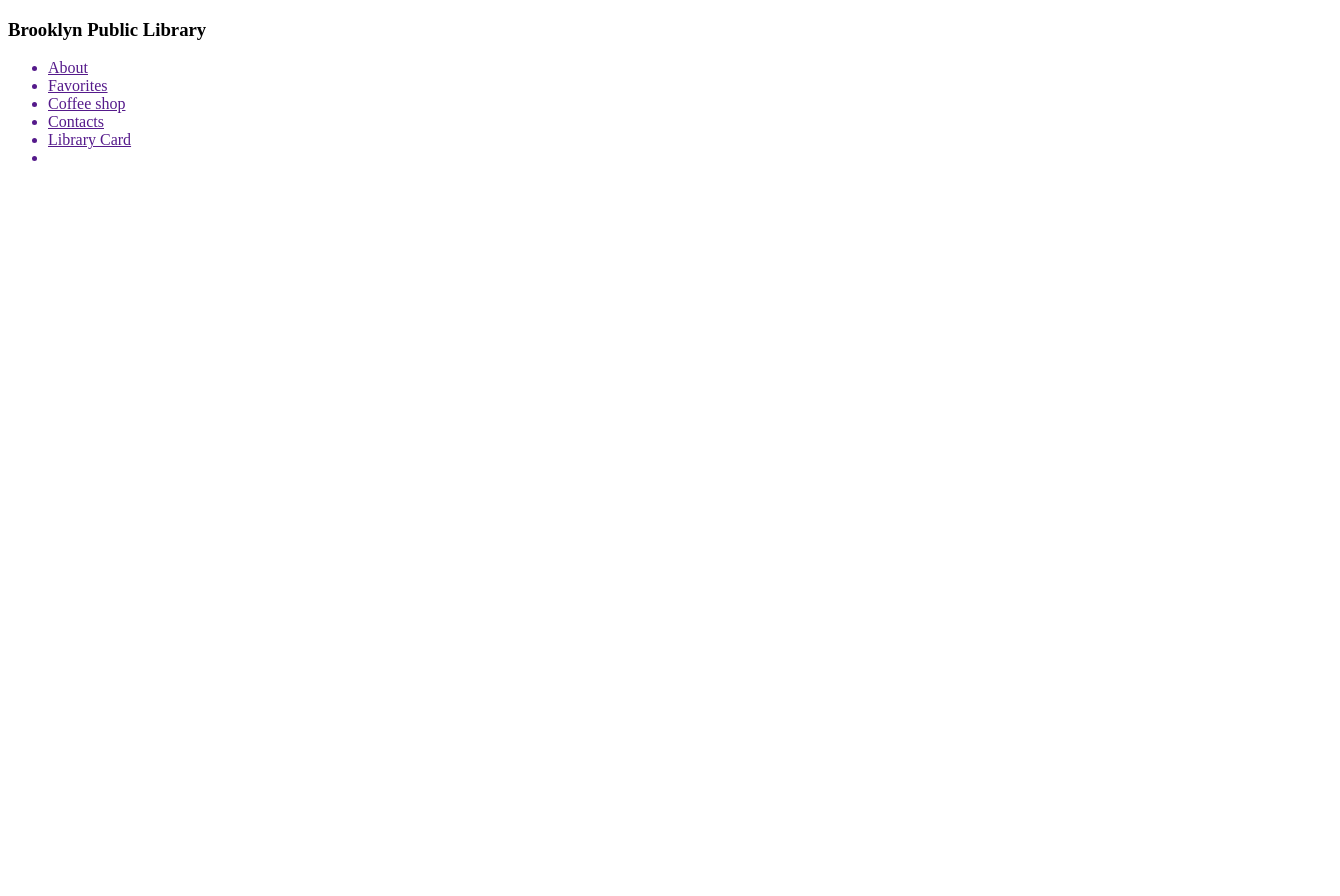
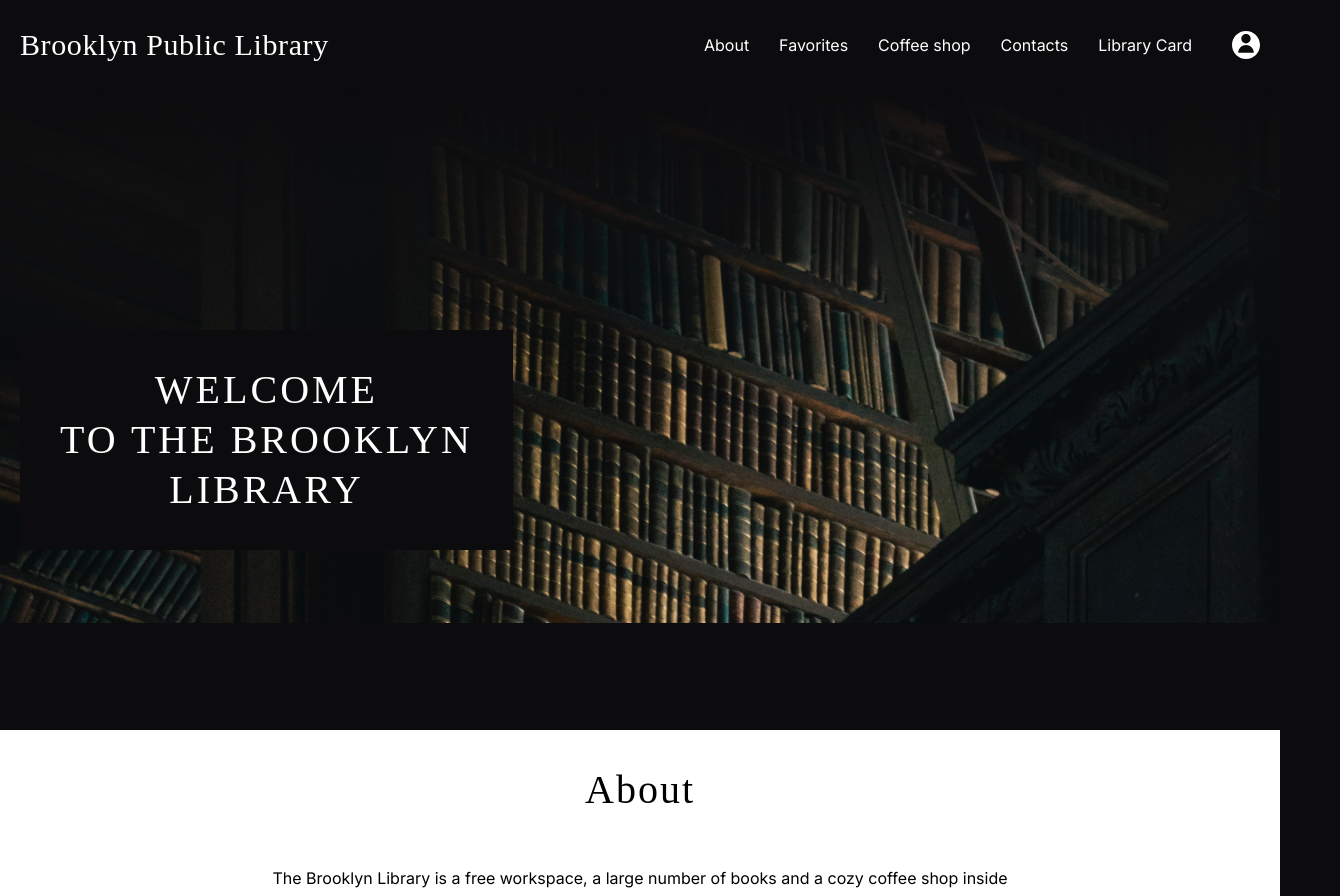
Before and after one commit to annaperkova/library, a plain HTML site: page library/index.html in a window 1280 px wide. Shown: the top 896 px of the page, 1340 px wide, since content can reach past the window. Before the commit the page ends 800 px from the top, so only its background shows below. Drawn offline with Linux system fonts and the light colour scheme; a web font is replaced by a local one.

Commit message:
feat: add content

```diff
--- a/library/index.html
+++ b/library/index.html
@@ -5,40 +5,81 @@
    <meta charset="UTF-8">
    <meta http-equiv="X-UA-Compatible" content="IE=edge">
    <meta name="viewport" content="width=device-width, initial-scale=1.0">
+   <link rel="stylesheet" href="style.css">
    <title>Brooklyn Public Library</title>
 </head>
 
 <body>
-   <header class="header">
-      <h3>Brooklyn Public Library</h3>
-      <nav class="header__nav">
-         <ul class="header__menu">
-            <a href="" class="header__link">
-               <li class="header__item">About</li>
+   <div class="wrapper">
+
+   <header class="header__wrapper">
+      <div class="header__container">
+         <h3>Brooklyn Public Library</h3>
+         <nav class="header__nav">
+            <ul class="header__menu">
+               <li class="header__link">
+                  <a href="" class="header__item">About</a>
+               </li>
+               <li class="header__link">
+                  <a href="" class="header__item">Favorites</a>
+               </li>
+               <li class="header__link">
+                  <a href="" class="header__item">Coffee shop</a>
+               </li>
+               <li class="header__link">
+                  <a href="" class="header__item">Contacts</a>
+               </li>
+               <li class="header__link">
+                  <a href="" class="header__item">Library Card</a>
+               </li>
+            </ul>
+            <a href="" class="header__user">
+               <img src="img/icons/icon_profile.svg" alt="library photo">
             </a>
-            <a href="" class="header__link">
-               <li class="header__item">Favorites</li>
-            </a>
-            <a href="" class="header__link">
-               <li class="header__item">Coffee shop</li>
-            </a>
-            <a href="" class="header__link">
-               <li class="header__item">Contacts</li>
-            </a>
-            <a href="" class="header__link">
-               <li class="header__item">Library Card</li>
-            </a>
-            <a href="" class="header__link">
-               <li class="header__item"></li>
-            </a>
-
-         </ul>
-      </nav>
+         </nav>
+      </div>
    </header>
 
+   <main>
+      <div class="welcome__wrapper">
+         <section class="welcome__container">
+            <div class="welcome__title">
+            <h1 class="welcome__heading">Welcome<br>
+               to the Brooklyn<br>Library</h1>
+            </div>
+         </section>
+      </div>
+      <section class="about__container">
+         <div class="about__title title">
+            <h2 class="title__name">About</h2>
+         </div>
+         <div class="about__content">
+            <p class="about__text">The Brooklyn Library is a free workspace, a large number of books and a cozy coffee shop inside</p>
+            <div class="about__slider">
+               <div class="about__slide">
+                  <img src="img/slider_1.png" alt="library photo">
+               </div>
+               <div class="about__slide">
+                  <img src="img/slider_2.png" alt="library photo">
+               </div>
+               <div class="about__slide">
+                  <img src="img/slider_3.png" alt="library photo">
+               </div>
+            </div>
+            <div class="about__pagination">
+               <img src="img/icons/icon_pagination.svg" alt="icon_pagination">
+            </div>
+         </div>
+      </section>
+
+   </main>
+   <footer>
+   </footer>
+   </div>
    <script>
-      alert('Уважаемый проверяющий! Пожалуйста, зайдите сюда завтра, здесь все будет.');
+      window.addEventListener("DOMContentLoaded", (event) => {
+            alert('Уважаемый проверяющий! Пожалуйста, зайдите сюда завтра, здесь все будет.');
+      });
    </script>
 </body>
-
 </html>
--- a/library/style.scss
+++ b/library/style.scss
@@ -1,3 +1,12 @@
+// ПЕРЕМЕННЫЕ ЦВЕТОВ
+:root {
+   --black: #0C0C0E;
+   --gold: #BB945F;
+}
+
+// ШРИФТЫ
+@import url('https://fonts.googleapis.com/css2?family=Forum&family=Inter:wght@400;700&display=swap');
+
 // ОБНУЛЕНИЕ
 * {
    padding: 0px;
@@ -32,6 +41,7 @@
    line-height: 1;
    font-family: Inter, sans-serif;
    font-size: 16px;
+   background-color: var(--black);
    //text-rendering: optimizeLegibility;
    -ms-text-size-adjust: 100%;
    -moz-text-size-adjust: 100%;
@@ -77,9 +87,134 @@
    font-size: inherit;
 }
 
-// ПЕРЕМЕННЫЕ ЦВЕТОВ
+// ОБЩИЕ СТИЛИ
+.wrapper {
+   max-width: 1440px;
+   min-width: 320px;
+   margin: 0 auto;
+}
 
-// ШРИФТЫ
-@import url('https://fonts.googleapis.com/css2?family=Forum&family=Inter:wght@400;700&display=swap');
+[class*=__container] {
+   max-width: 1440px;
+   padding: 20px;
+   margin: 0 auto;
+}
+
+.title {
+   text-align: center;
+   margin-bottom: 40px;
+}
+
+.title__name {
+   padding: 20px;
+}
+
+h1 {
+   font-family: Forum, serif;
+   font-size: 40px;
+   line-height: 50px;
+   letter-spacing: 3px;
+   text-transform: uppercase;
+}
+h2 {
+   font-family: Forum, serif;
+   font-size: 40px;
+   line-height: 40px; /* 100% */
+   letter-spacing: 2px;
+   text-transform: capitalize;
+}
+h3 {
+   font-family: Forum, serif;
+   font-size: 30px;
+   line-height: 50px;
+   letter-spacing: 0.6px;
+   text-transform: capitalize;
+}
+h4 {
+   font-family: Forum, serif;
+   font-size: 30px;
+   letter-spacing: 0.6px;
+}
+h5 {
+   font-family: Forum, serif;
+   font-size: 20px;
+   line-height: 40px;
+   letter-spacing: 2px;
+   text-transform: capitalize;
+}
+h6 {
+   font-family: Inter;
+   font-size: 20px;
+   font-weight: 700;
+   line-height: 40px;
+   letter-spacing: 2px;
+   text-transform: capitalize;
+}
+
 
 // HEADER
+.header__wrapper {
+   background-color: var(--black);
+}
+
+.header__container {
+   display: flex;
+   color: white;
+   align-items: center;
+   justify-content: space-between;
+}
+
+.header__nav {
+   display: flex;
+   flex-direction: row;
+   align-items: center;
+   gap: 40px;
+}
+
+.header__menu {
+   display: flex;
+   flex-direction: row;
+   align-items: center;
+   gap: 30px;
+}
+
+
+// WELCOME
+.welcome__wrapper {
+   background: url('img/welcome.png') 0 0 / contain no-repeat;
+}
+
+.welcome__title {
+   padding: 220px 0 160px 0;
+   width: fit-content;
+}
+
+.welcome__heading {
+   padding: 35px 40px;
+   text-align: center;
+   color: white;
+   background-color: var(--black);
+}
+
+// ABOUT
+.about__container {
+   text-align: center;
+   background-color: white;
+}
+
+.about__text {
+   margin-bottom: 20px;
+}
+
+.about__slider {
+   display: flex;
+   flex-direction: row;
+   align-items: center;
+   justify-content: center;
+   gap: 25px;
+   margin-bottom: 40px;
+}
+
+.about__slide img {
+   max-height: 560px;
+}
```
Also changed, not shown: index.html (deleted, +0 -41 lines), library/img/map.png (added), library/img/welcome.png (added), library/style.css (added), 1 other file.
